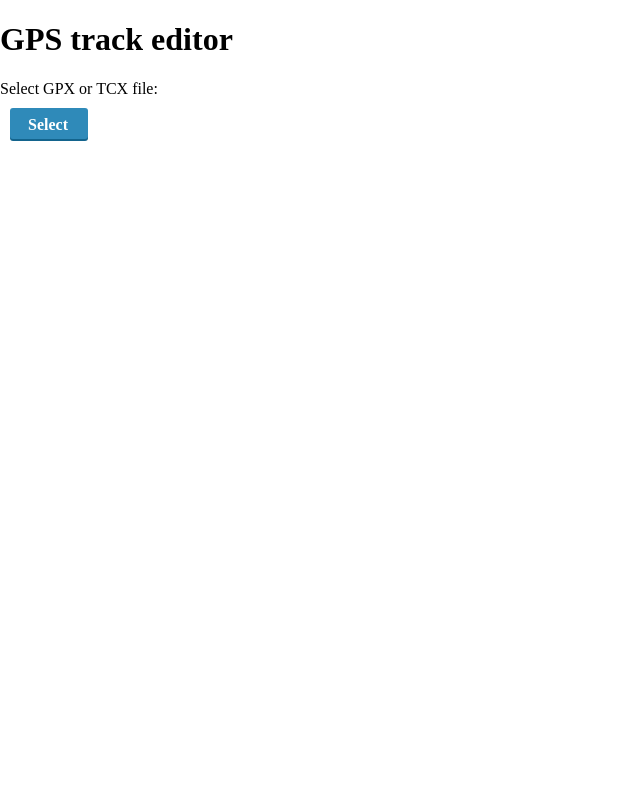
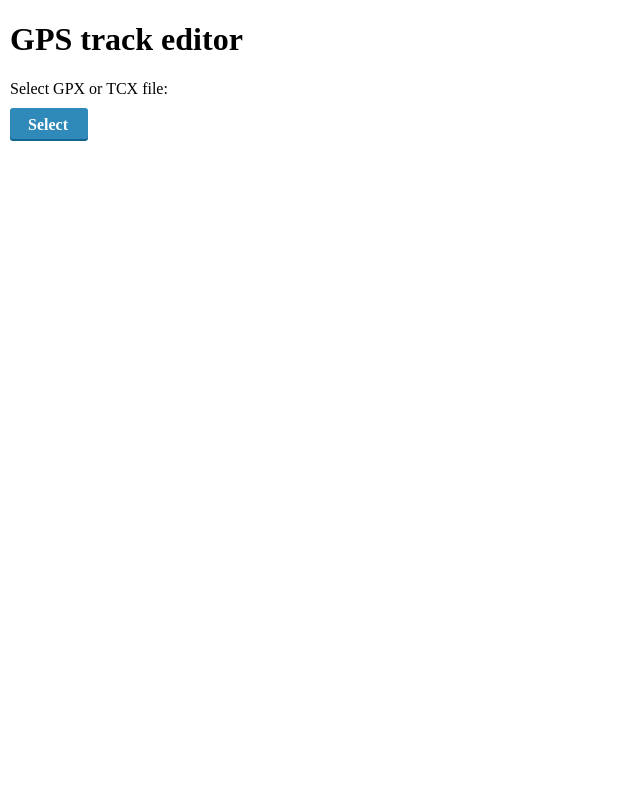
Before and after one commit to yorkhu/gps-track-editor, a plain HTML site: page index.html in a window 1280 px wide. Shown: the top 800 px of the page, without its empty margins (0-640 px from the left). Drawn offline with nearby package versions, Linux system fonts and the light colour scheme; some packages are replaced by stand-ins of ours; grey boxes are pictures that could not be loaded.

Commit message:
Add little left padding.

```diff
--- a/css/style.css
+++ b/css/style.css
@@ -17,6 +17,11 @@ body {
   width: 25%;
   height: 100%;
   float: left;
+  min-height: 300px;
+}
+
+#left-wrapper {
+  padding-left: 10px;
 }
 
 #map-canvas {
@@ -32,7 +37,6 @@ body {
 
   line-height: 24px;
   padding: 5px 20px 2px 18px;
-  margin: 0px 10px;
 
 
   display: inline-block;
--- a/index.html
+++ b/index.html
@@ -18,6 +18,7 @@
 
 <div id="editor">
   <div id="left">
+    <div id="left-wrapper">
       <h1>GPS track editor</h1>
 
       <div>Select GPX or TCX file:</div>
@@ -35,6 +36,7 @@
       <div id="tracks">
       </div>
     </div>
+  </div>
 
   <div id="map-canvas"></div>
 </div>
```
Lines whose indentation alone changed are shown as unchanged.
